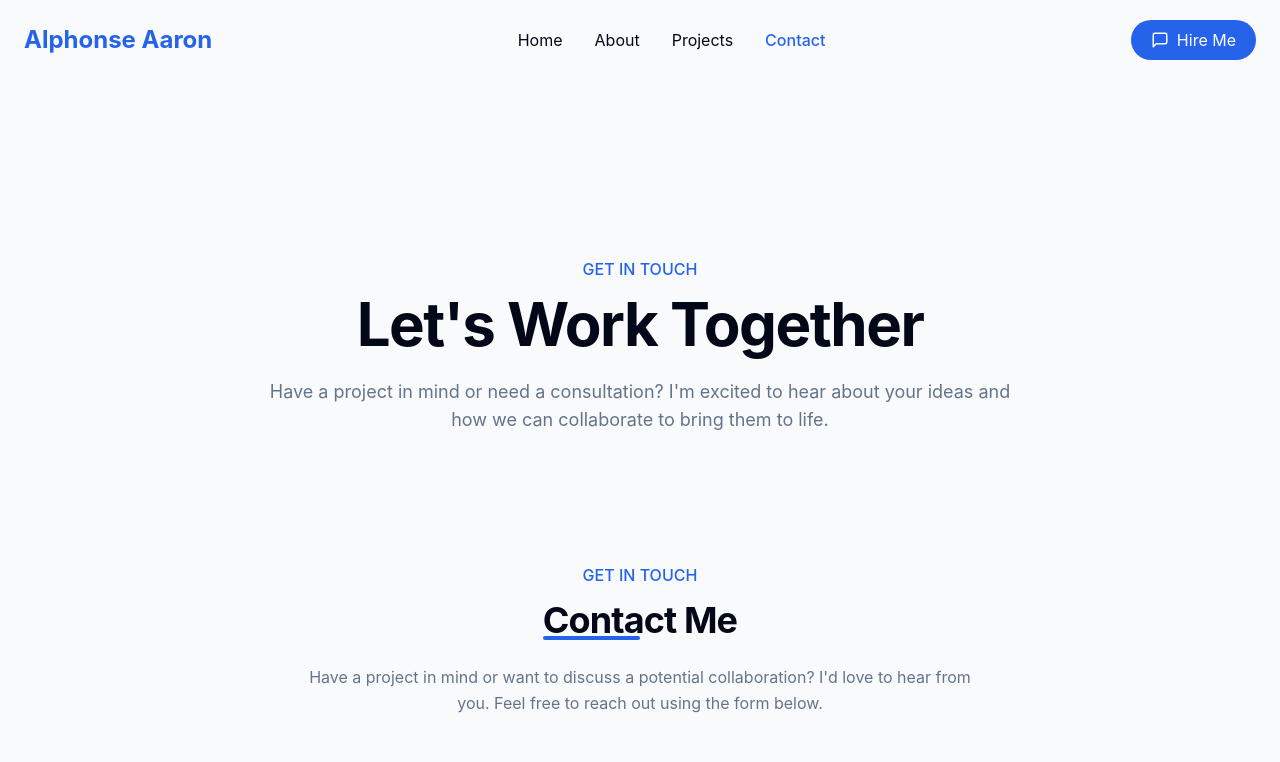
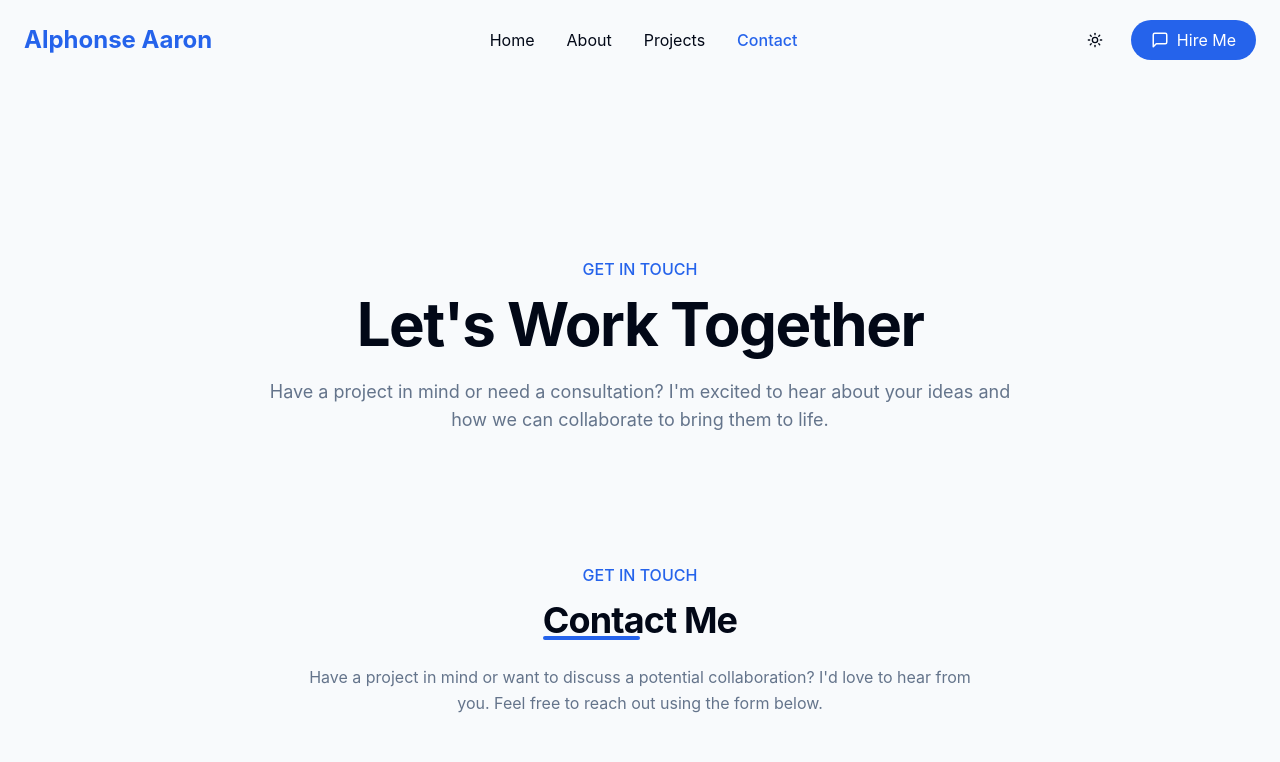
Before and after one commit to Alphonseaaron/AAportfolio, a React (Vite) app: page /contact in a window 1280 px wide. Shown: the top 762 px of the page. Built offline with nearby package versions, Linux system fonts and the light colour scheme.

Commit message:
update 10

```diff
--- a/src/App.tsx
+++ b/src/App.tsx
@@ -1,7 +1,7 @@
-
 import { Toaster } from "@/components/ui/toaster";
 import { Toaster as Sonner } from "@/components/ui/sonner";
 import { TooltipProvider } from "@/components/ui/tooltip";
+import { ThemeProvider } from "next-themes";
 import { QueryClient, QueryClientProvider } from "@tanstack/react-query";
 import { BrowserRouter, Routes, Route } from "react-router-dom";
 import Index from "./pages/Index";
@@ -15,6 +15,7 @@ const queryClient = new QueryClient();
 
 const App = () => (
   <QueryClientProvider client={queryClient}>
+    <ThemeProvider attribute="class" defaultTheme="system" enableSystem>
       <TooltipProvider>
         <Toaster />
         <Sonner />
@@ -30,6 +31,7 @@ const App = () => (
           </Routes>
         </BrowserRouter>
       </TooltipProvider>
+    </ThemeProvider>
   </QueryClientProvider>
 );
 
--- a/src/components/layout/Navbar.tsx
+++ b/src/components/layout/Navbar.tsx
@@ -1,7 +1,7 @@
-
 import { useState, useEffect } from "react";
 import { Link, useLocation } from "react-router-dom";
 import { Menu, X, MessageSquare } from "lucide-react";
+import { ThemeToggle } from "@/components/ui/theme-toggle";
 
 const Navbar = () => {
   const [isMenuOpen, setIsMenuOpen] = useState(false);
@@ -63,16 +63,19 @@ const Navbar = () => {
             ))}
           </nav>
 
-          {/* CTA */}
+          {/* Actions */}
+          <div className="hidden md:flex items-center gap-4">
+            <ThemeToggle />
             <a
               href="https://api.whatsapp.com/send?phone=254721119332"
               target="_blank"
               rel="noopener noreferrer"
-            className="hidden md:flex bg-primary text-white px-5 py-2 rounded-full hover:bg-primary/90 transition-colors items-center gap-2"
+              className="flex bg-primary text-white px-5 py-2 rounded-full hover:bg-primary/90 transition-colors items-center gap-2"
             >
               <MessageSquare size={18} />
               Hire Me
             </a>
+          </div>
 
           {/* Mobile Menu Button */}
           <button
@@ -111,16 +114,19 @@ const Navbar = () => {
               </Link>
             ))}
 
+            <div className="flex items-center gap-4 pt-4 border-t border-border/10">
+              <ThemeToggle />
               <a
                 href="https://api.whatsapp.com/send?phone=254721119332"
                 target="_blank"
                 rel="noopener noreferrer"
-              className="bg-primary text-white px-5 py-2 rounded-full hover:bg-primary/90 transition-colors text-center flex items-center justify-center gap-2"
+                className="flex-1 bg-primary text-white px-5 py-2 rounded-full hover:bg-primary/90 transition-colors text-center flex items-center justify-center gap-2"
                 onClick={() => setIsMenuOpen(false)}
               >
                 <MessageSquare size={18} />
                 Hire Me
               </a>
+            </div>
           </nav>
         </div>
       </div>
--- /dev/null
+++ b/src/components/ui/theme-toggle.tsx
@@ -0,0 +1,20 @@
+import { Moon, Sun } from "lucide-react";
+import { Button } from "@/components/ui/button";
+import { useTheme } from "next-themes";
+
+export function ThemeToggle() {
+  const { theme, setTheme } = useTheme();
+
+  return (
+    <Button
+      variant="ghost"
+      size="icon"
+      onClick={() => setTheme(theme === "light" ? "dark" : "light")}
+      className="rounded-full"
+    >
+      <Sun className="h-5 w-5 rotate-0 scale-100 transition-all dark:-rotate-90 dark:scale-0" />
+      <Moon className="absolute h-5 w-5 rotate-90 scale-0 transition-all dark:rotate-0 dark:scale-100" />
+      <span className="sr-only">Toggle theme</span>
+    </Button>
+  );
+}
```
Also changed, not shown: package.json (line endings or trailing spaces), 1 other file (tests, documents, lock files or other folders). Lines whose indentation alone changed are shown as unchanged.
